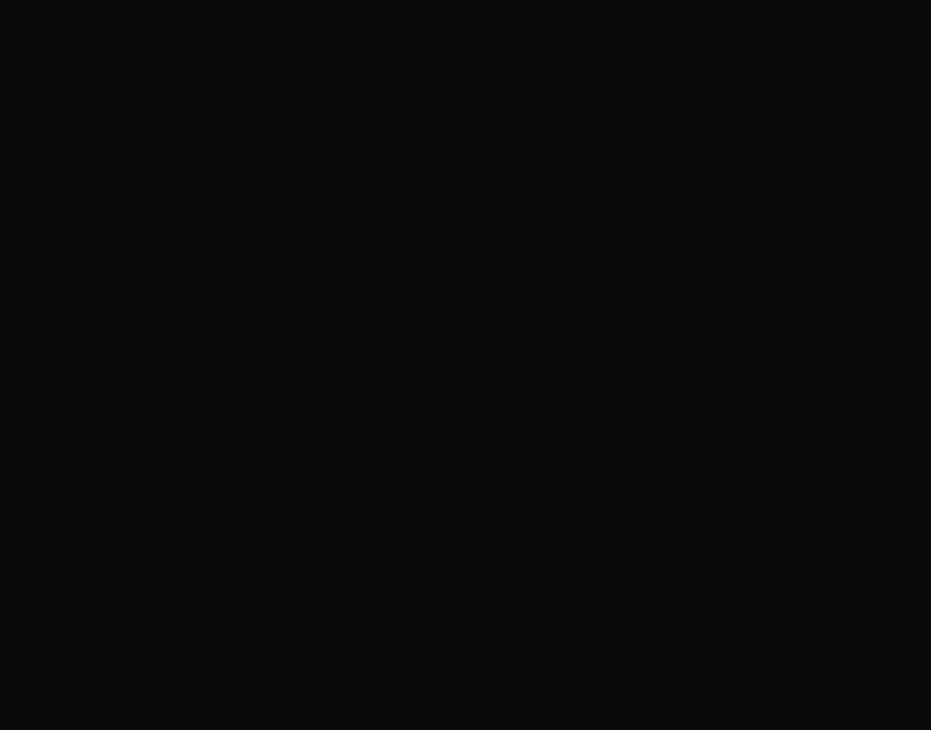
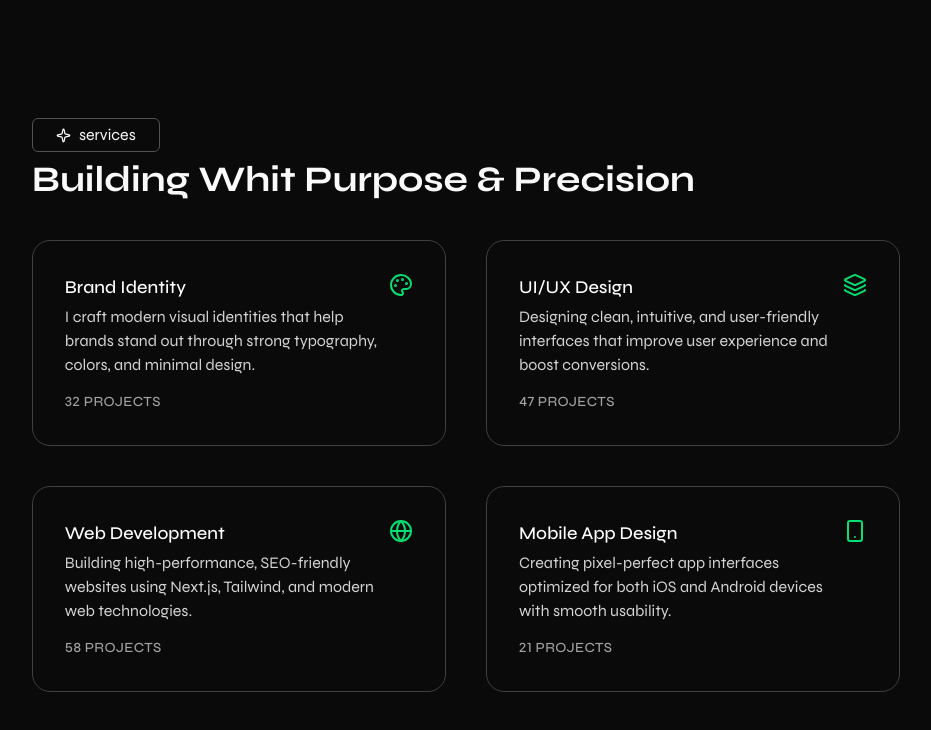
Before and after one commit to JoluDev05/My-portfolio, a React (Vite) app: page / in a window 1280 px wide. Shown: the part 1794-2524 px from the top of the page, without its empty margins (340-1271 px from the left). Before the commit the page ends 1832 px from the top, so only its background shows below. Built offline with nearby package versions, Linux system fonts and the light colour scheme.

Commit message:
Created service section

```diff
--- a/src/App.tsx
+++ b/src/App.tsx
@@ -15,6 +15,7 @@
 import { Stats } from "@/components/Stats";
 import { Projects } from "@/components/Projects";
 import { About } from "@/components/About";
+import { Services } from "@/components/Services";
 
 export const App = () => {
   return (
@@ -23,6 +24,7 @@
       <Stats/>
       <Projects/>
       <About/>
+      <Services/>
     </main>
   );
 };
--- /dev/null
+++ b/src/components/ServiceCard.tsx
@@ -0,0 +1,25 @@
+/**
+ * ServiceCard Component
+ */
+
+/**
+ * types
+ */
+import type { ServiceType } from "@/types";
+
+export const ServiceCard = ({ service }: { service: ServiceType }) => {
+    return (
+        <div className="flex items-start justify-between rounded-2xl border border-neutral-700 p-8 hover:bg-zinc-900 transition-all duration-300 hover:border-primary relative">
+            <div className="">
+                <h3 className="text-lg font-medium text-white mb-1">{service.title}</h3>
+
+                <p className="text-neutral-300 mb-3"> {service.desc}</p>
+
+                <span className="text-sm lining-nums text-neutral-400 font-medium uppercase tracking-wide">
+                    {service.projects}
+                </span>
+            </div>
+            <div className="shrink-0">{service.icon}</div>
+        </div>
+    );
+}
--- /dev/null
+++ b/src/components/Services.tsx
@@ -0,0 +1,59 @@
+/**
+ * About Component
+ */
+
+/**
+ * Node Modules imports
+ */
+import { motion} from "motion/react"
+
+/**
+ * Custom modules
+ */
+import { fadeUp, staggerContainer} from "@/lib/animations";
+
+/**
+ * Components
+ */
+import { SectionHeader } from "@/components/SectionHeader";
+import { ServiceCard } from "@/components/ServiceCard";
+
+/**
+ * constans
+ */
+import { services } from "@/constants";
+
+export const Services = () => {
+    return (
+            <motion.section
+                initial="hidden"
+                whileInView="visible"
+                viewport={{ once: true, amount: 0.3 }}
+                variants={staggerContainer(0)}
+                className="mt-30 scroll-mt-10"
+                id='services'
+            >
+                <SectionHeader
+                subtitle="services"
+                title="Building whit Purpose & Precision"
+                />
+
+            <motion.div
+                initial="hidden"
+                whileInView="visible"
+                viewport={{ once: true, amount: 0.3 }}
+                variants={staggerContainer(0.5)}
+                className="grid md:grid-cols-2 gap-10 mt-10"
+            >
+               {services.map((service) => (
+                <motion.div
+                    key={service.title}
+                    variants={fadeUp}
+                    >
+                     <ServiceCard service={service}/>
+                    </motion.div>
+                ))}
+            </motion.div>
+        </motion.section>
+    );
+};
```
